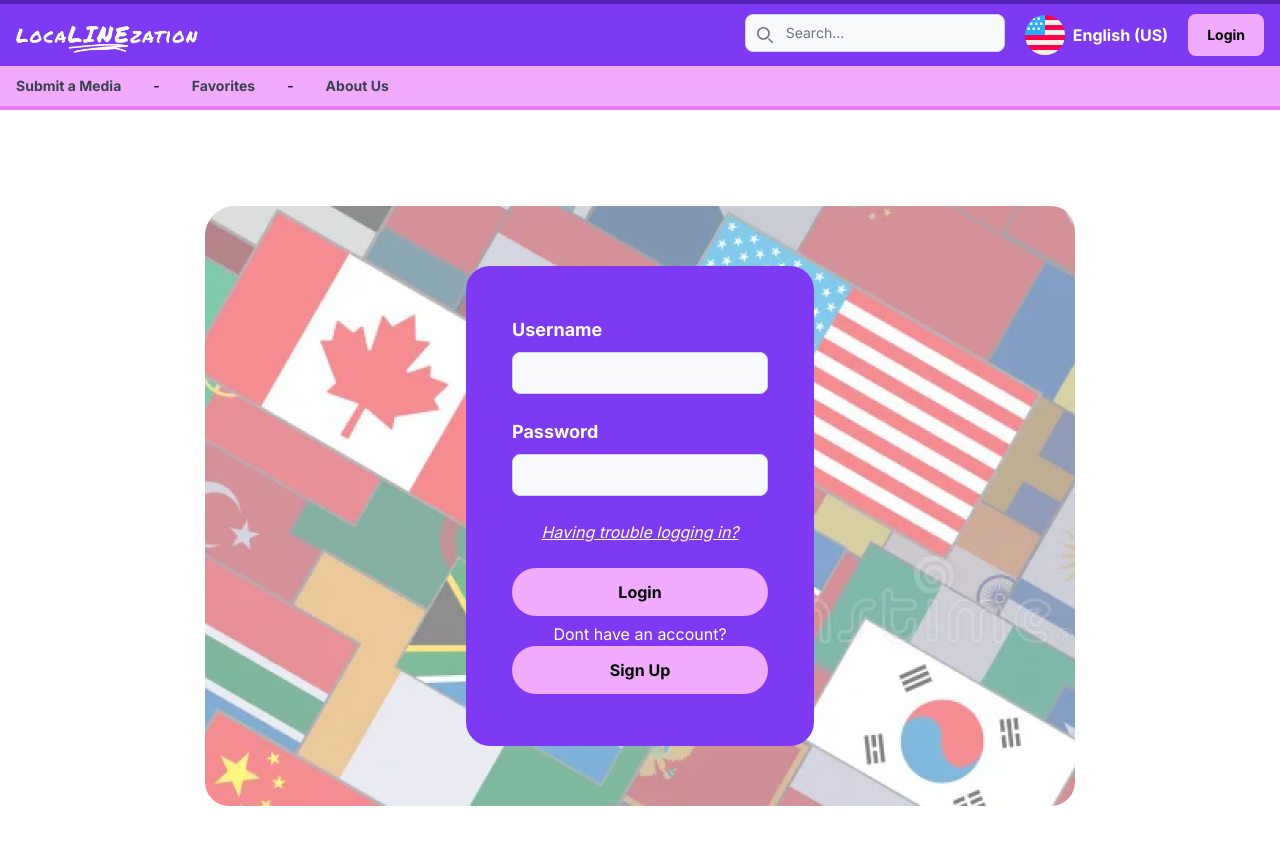
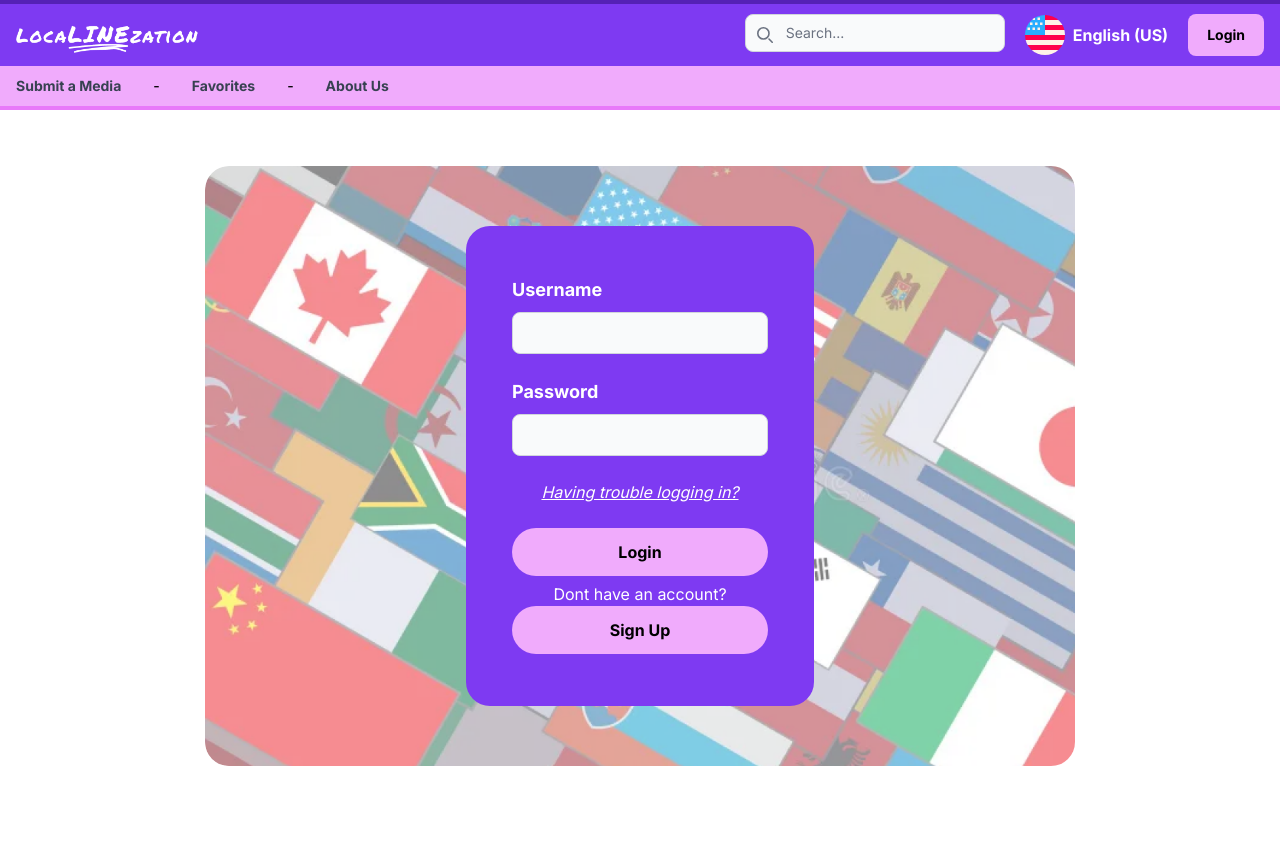
Before and after one commit to LeoJrTheTanooki/localinezation-front, a Next.js app in the folder localinezation-front/: page /LoginPage in a window 1280 px wide. Shown: the top 844 px of the page. After the commit the page ends 822 px from the top, so only its background shows below. Built offline with nearby package versions, Linux system fonts and the light colour scheme.

Commit message:
Edited Login

```diff
--- a/localinezation-front/src/app/LoginPage/page.tsx
+++ b/localinezation-front/src/app/LoginPage/page.tsx
@@ -9,9 +9,9 @@ const page = () => {
         router.push(route);
     };
     return (
-        <div className="min-w-screen min-h-[90vh] flex justify-center items-center p-24">
-            <div id="heroImg" className="bg-flagBG w-[80%] h-[75vh] flex justify-center items-center rounded-3xl">
-                <div id="loginBG" className="bg-purple-600 w-[40%] h-[80%] flex flex-col justify-around items-center text-center rounded-3xl p-12">
+        <div className="min-w-screen min-h-[89vh] flex justify-center items-center px-24">
+            <div id="heroImg" className="bg-flagBG bg-no-repeat bg-cover min-w-80 min-h-[75vh] w-[80%] h-[75vh] flex justify-center items-center rounded-3xl">
+                <div id="loginBG" className="bg-purple-600 min-w-80 min-h-[80%] w-[40%] h-[80%] flex flex-col justify-around items-center text-center rounded-3xl p-12">
                     <div className="flex flex-col">
                         <div id="username" className="mb-6">
                             <label className="block mb-2 text-lg text-start font-bold text-white dark:text-white">Username</label>
```
